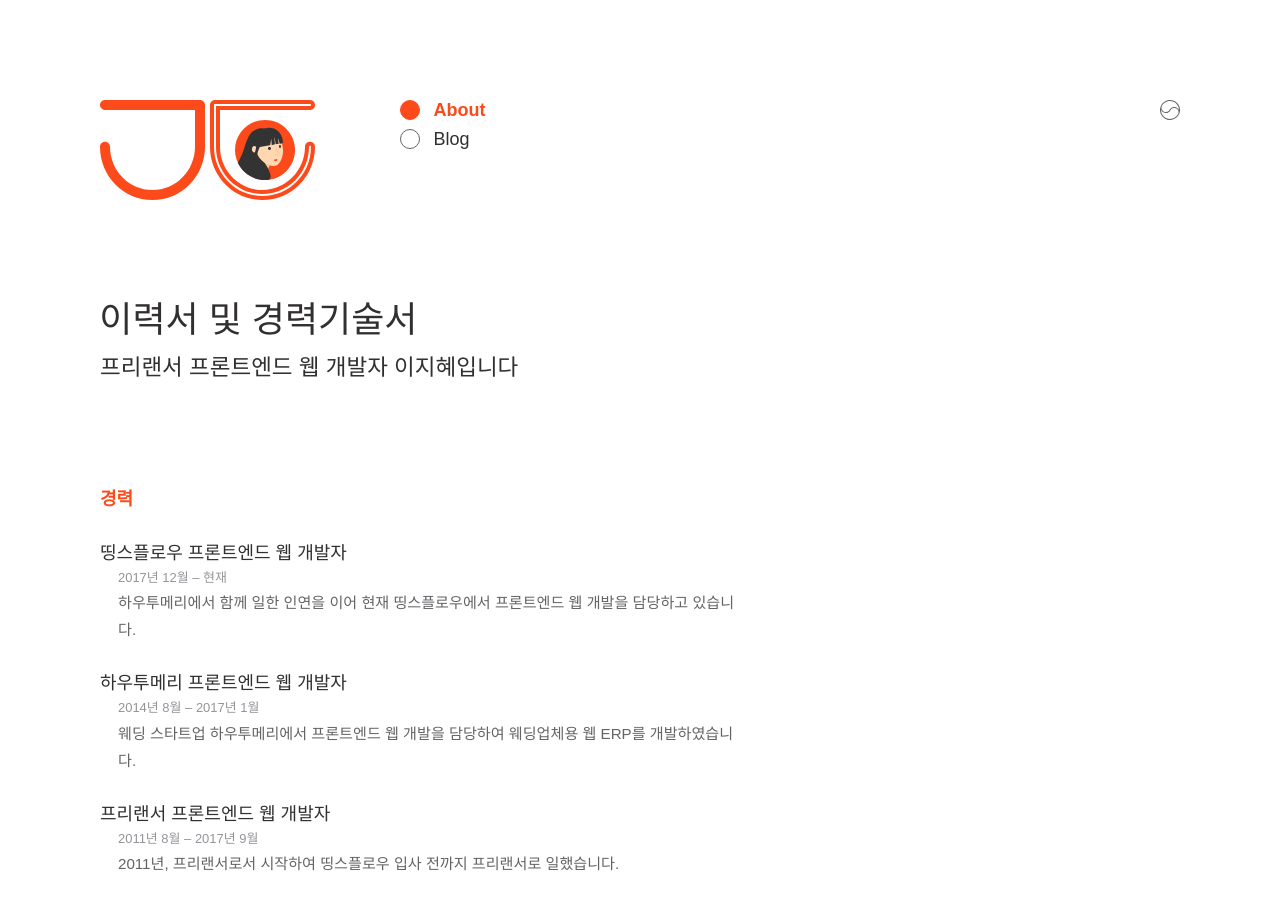
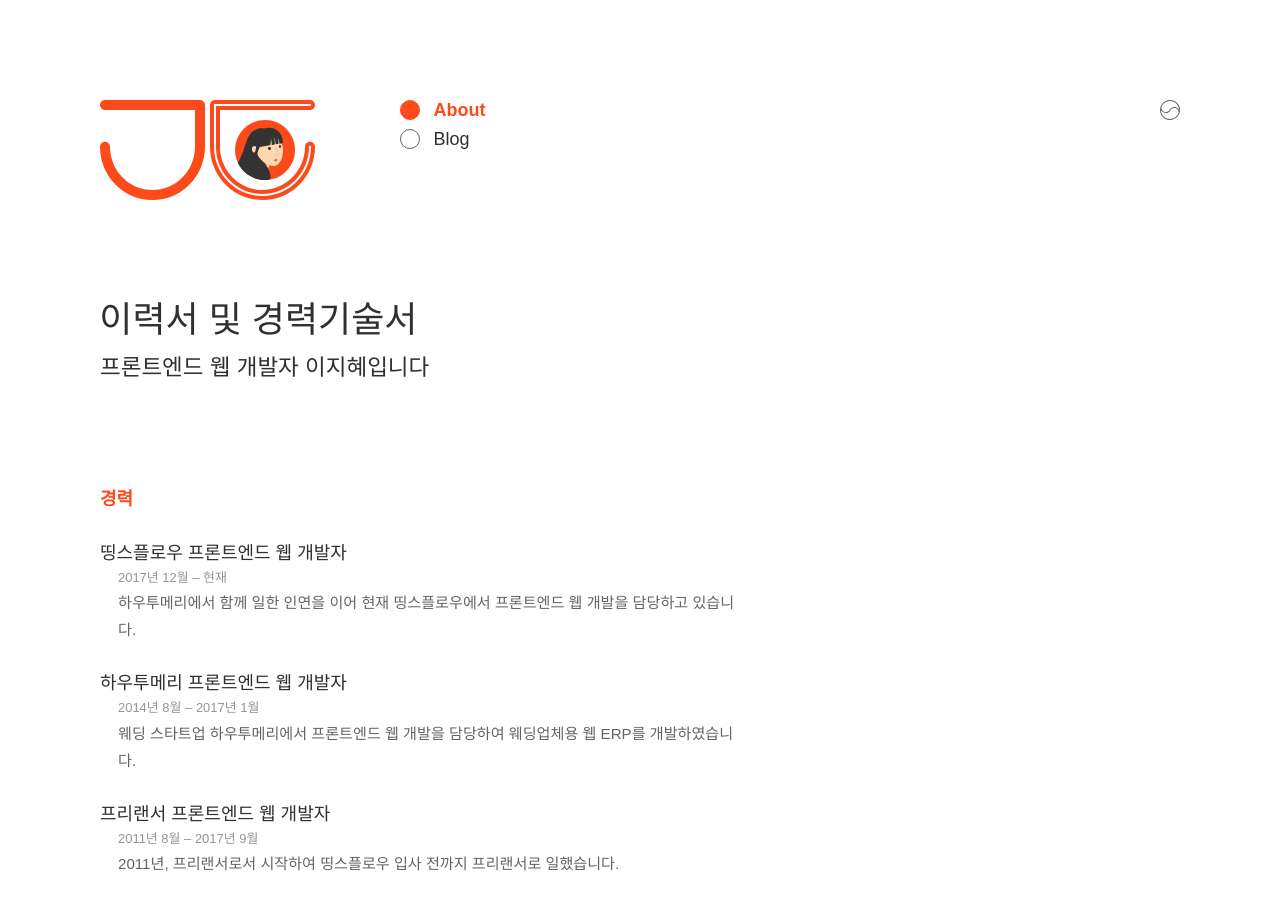
Before and after one commit to designmeme/designmeme.github.io, a Jekyll site: the page built from ko/resume.md, in a window 1280 px wide and 900 px high. Built offline with Jekyll 4.4.1, drawn with Linux system fonts in a browser that asks for light colours; nearby versions of some CDN libraries; some web fonts are replaced; comment, search, counter and statistics services are not loaded.

Commit message:
Update resume.md

```diff
--- a/ko/resume.md
+++ b/ko/resume.md
@@ -1,6 +1,6 @@
 ---
 title:      이력서 및 경력기술서
-subtitle:   프리랜서 프론트엔드 웹 개발자 이지혜입니다
+subtitle:   프론트엔드 웹 개발자 이지혜입니다
 name:       resume
 permalink:  /ko/about/resume/
 excerpt:    다양한 형태의 웹사이트와 모바일 웹, 반응형 웹 그리고 웹 접근성 프로젝트까지 풍부한 개발 경험을 가지고 있습니다.
```
